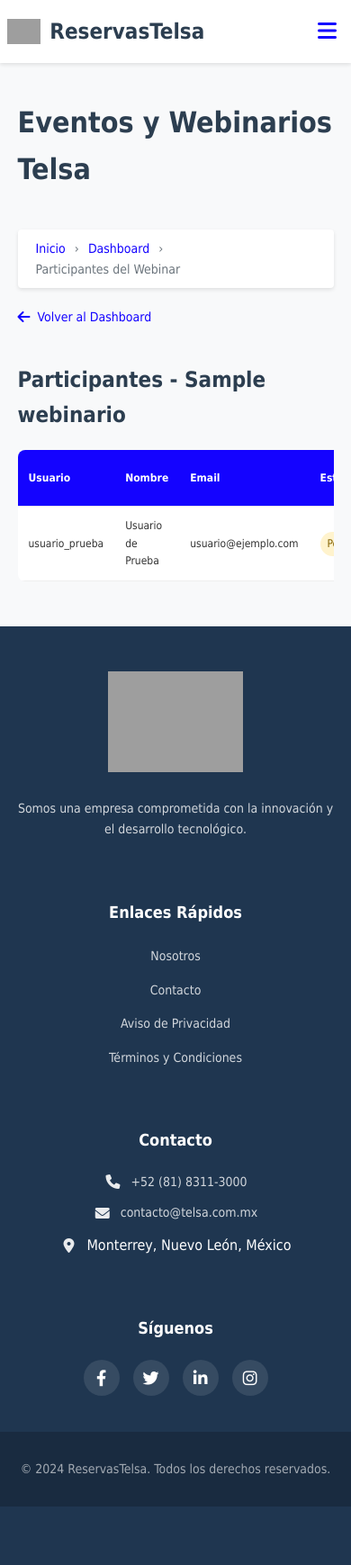
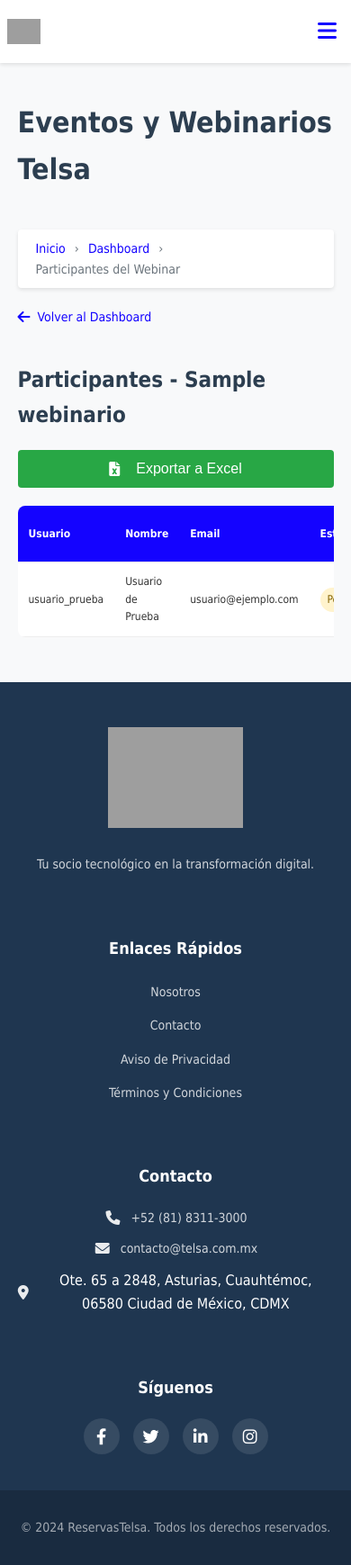
Before and after one commit to elJorgeAlberto/Webinario-Telsa, a PHP site: page /admin_webinar_detalle.php?id=1 in a window 390 px wide. Shown: the whole page at 90% size. Before the commit the page ends 1674 px from the top, so only its background shows below. Run offline with PHP 8.4, Linux system fonts and the light colour scheme; a user stored in the database is signed in; data comes from the database, SQL or seed files in the repository; tables that the repository leaves empty hold one stand-in row (values such as "Sample post"); grey boxes are pictures that could not be loaded.

Commit message:
Se actualizó la identidad corporativa y mejoras en UI
- Se agregó el logo oficial de Telsa en header y footer
- Se actualizó el título a 'Eventos y Webinarios Telsa'
- Se agregó la dirección correcta en el footer
- Se mejoró la UI general y responsividad
- Se corrigieron estilos en header y footer, Se agrega la opción de descargar en Excel, se agrega el dashboar de análisis

```diff
--- a/public/admin_webinar_detalle.php
+++ b/public/admin_webinar_detalle.php
@@ -17,6 +17,33 @@ if (!isset($_GET['id'])) {
 $webinar_id = $_GET['id'];
 $mensaje = ''; // Inicializar variable mensaje
 $tipo_mensaje = ''; // Inicializar variable tipo_mensaje
+
+// Primero obtenemos los datos del webinar y participantes
+$sql = "SELECT
+            w.*,
+            u.nombre as nombre_usuario,
+            u.email,
+            u.username,
+            i.id as inscripcion_id,
+            i.estado,
+            i.fecha_inscripcion,
+            i.asistencia
+        FROM webinarios w
+        LEFT JOIN inscripciones i ON w.id = i.webinar_id
+        LEFT JOIN usuarios u ON i.usuario_id = u.id
+        WHERE w.id = :webinar_id
+        ORDER BY i.fecha_inscripcion DESC";
+
+$stmt = $conexion->prepare($sql);
+$stmt->bindParam(':webinar_id', $webinar_id);
+$stmt->execute();
+$participantes = $stmt->fetchAll(PDO::FETCH_ASSOC);
+
+// Verificar si hay datos
+if (empty($participantes)) {
+    header("location: admin_dashboard.php");
+    exit;
+}
 
 // Agregar manejo de acciones POST para actualizar estado y asistencia
 if ($_SERVER["REQUEST_METHOD"] == "POST" && isset($_POST['action'])) {
@@ -65,26 +92,55 @@ if ($_SERVER["REQUEST_METHOD"] == "POST" && isset($_POST['action'])) {
     }
 }
 
-// Modificar la consulta para incluir el ID de la inscripción
-$sql = "SELECT
-            w.*,
-            u.nombre as nombre_usuario,
-            u.email,
-            u.username,
-            i.id as inscripcion_id,
-            i.estado,
-            i.fecha_inscripcion,
-            i.asistencia
-        FROM webinarios w
-        LEFT JOIN inscripciones i ON w.id = i.webinar_id
-        LEFT JOIN usuarios u ON i.usuario_id = u.id
-        WHERE w.id = :webinar_id
-        ORDER BY i.fecha_inscripcion DESC";
+// Agregar manejo para la exportación a Excel
+if (isset($_POST['action']) && $_POST['action'] === 'export_excel') {
+    // Configurar headers para descarga de Excel
+    header('Content-Type: application/vnd.ms-excel');
+    header('Content-Disposition: attachment; filename="reporte_webinar_' . $webinar_id . '_' . date('Y-m-d') . '.xls"');
+    header('Pragma: no-cache');
+    header('Expires: 0');
 
-$stmt = $conexion->prepare($sql);
-$stmt->bindParam(':webinar_id', $webinar_id);
-$stmt->execute();
-$participantes = $stmt->fetchAll(PDO::FETCH_ASSOC);
+    // Crear el contenido del Excel
+    echo "<!DOCTYPE html>";
+    echo "<html>";
+    echo "<head>";
+    echo "<meta charset='UTF-8'>";
+    echo "</head>";
+    echo "<body>";
+    echo "<table border='1'>";
+
+    // Encabezados
+    echo "<tr>";
+    echo "<th colspan='7'>" . htmlspecialchars($participantes[0]['nombre']) . "</th>";
+    echo "</tr>";
+    echo "<tr>";
+    echo "<th>Usuario</th>";
+    echo "<th>Nombre</th>";
+    echo "<th>Email</th>";
+    echo "<th>Estado</th>";
+    echo "<th>Fecha Inscripción</th>";
+    echo "<th>Asistencia</th>";
+    echo "</tr>";
+
+    // Datos
+    foreach ($participantes as $participante) {
+        if ($participante['nombre_usuario']) {
+            echo "<tr>";
+            echo "<td>" . htmlspecialchars($participante['username']) . "</td>";
+            echo "<td>" . htmlspecialchars($participante['nombre_usuario']) . "</td>";
+            echo "<td>" . htmlspecialchars($participante['email']) . "</td>";
+            echo "<td>" . htmlspecialchars($participante['estado']) . "</td>";
+            echo "<td>" . date('d/m/Y H:i', strtotime($participante['fecha_inscripcion'])) . "</td>";
+            echo "<td>" . ($participante['asistencia'] ? 'Sí' : 'No') . "</td>";
+            echo "</tr>";
+        }
+    }
+
+    echo "</table>";
+    echo "</body>";
+    echo "</html>";
+    exit;
+}
 
 include __DIR__ . '/../views/header.php';
 ?>
@@ -105,6 +161,15 @@ include __DIR__ . '/../views/header.php';
 
     <div class="participantes-list">
         <h2>Participantes - <?php echo htmlspecialchars($participantes[0]['nombre']); ?></h2>
+
+        <div class="export-section">
+            <form method="post" style="display: inline;">
+                <input type="hidden" name="action" value="export_excel">
+                <button type="submit" class="btn btn-success">
+                    <i class="fas fa-file-excel"></i> Exportar a Excel
+                </button>
+            </form>
+        </div>
 
         <?php if($mensaje): ?>
             <p class="<?php echo $tipo_mensaje === 'success' ? 'success-message' : 'error-message'; ?>">
--- a/public/css/estilos.css
+++ b/public/css/estilos.css
@@ -1375,7 +1375,7 @@ h1, h2, h3, h4, h5, h6 {
 
 .footer-links a:hover,
 .footer-contact a:hover {
-    color: var(--color-primary);
+    color: #ffffff; /* Cambiado a blanco */
 }
 
 /* Información de contacto */
@@ -1417,7 +1417,8 @@ h1, h2, h3, h4, h5, h6 {
 }
 
 .social-link:hover {
-    background-color: var(--color-primary);
+    background-color: #ffffff; /* Fondo blanco */
+    color: var(--color-primary); /* Color del icono cambia al color primario */
     transform: translateY(-0.3rem);
 }
 
@@ -1800,3 +1801,22 @@ h1, h2, h3, h4, h5, h6 {
 .btn-icon:hover {
     color: var(--color-primary-hover);
 }
+
+/* Estilos para la sección de exportación */
+.export-section {
+    margin: 2rem 0;
+    text-align: right;
+}
+
+.btn-success {
+    background-color: #28a745;
+    color: #ffffff;
+}
+
+.btn-success:hover {
+    background-color: #218838;
+}
+
+.btn-success i {
+    margin-right: 0.8rem;
+}
--- a/views/footer.php
+++ b/views/footer.php
@@ -2,9 +2,9 @@
     <div class="footer-content container">
         <!-- Sección del logo y descripción -->
         <div class="footer-brand">
-            <img src="/img/logo.png" alt="Logo ReservasTelsa" class="footer-logo">
+            <img src="https://www.telsamayorista.com/Documents-FTP/Design/Images/Imagotipos/Imagotipo-Telsa-Medium-Negative-Pr-V2-251024 2.svg" alt="Logo ReservasTelsa" class="footer-logo">
             <p class="footer-description">
-                Somos una empresa comprometida con la innovación y el desarrollo tecnológico.
+                Tu socio tecnológico en la transformación digital.
             </p>
         </div>
 
@@ -33,7 +33,7 @@
                 </li>
                 <li>
                     <i class="fas fa-map-marker-alt"></i>
-                    <span>Monterrey, Nuevo León, México</span>
+                    <span>Ote. 65 a 2848, Asturias, Cuauhtémoc, 06580 Ciudad de México, CDMX</span>
                 </li>
             </ul>
         </div>
--- a/views/header.php
+++ b/views/header.php
@@ -12,8 +12,7 @@
         <div class="navbar-container">
             <div class="navbar-logo">
                 <a href="/">
-                    <img src="/img/logo.png" alt="Logo" class="logo-img">
-                    ReservasTelsa
+                    <img src="https://www.telsamayorista.com/Documents-FTP/Design/Images/Imagotipos/Imagotipo-Telsa-FullWidth-Original-Pr-V2-251024%201.svg" alt="Logo" class="logo-img">
                 </a>
             </div>
             <ul class="navbar-menu">
```
